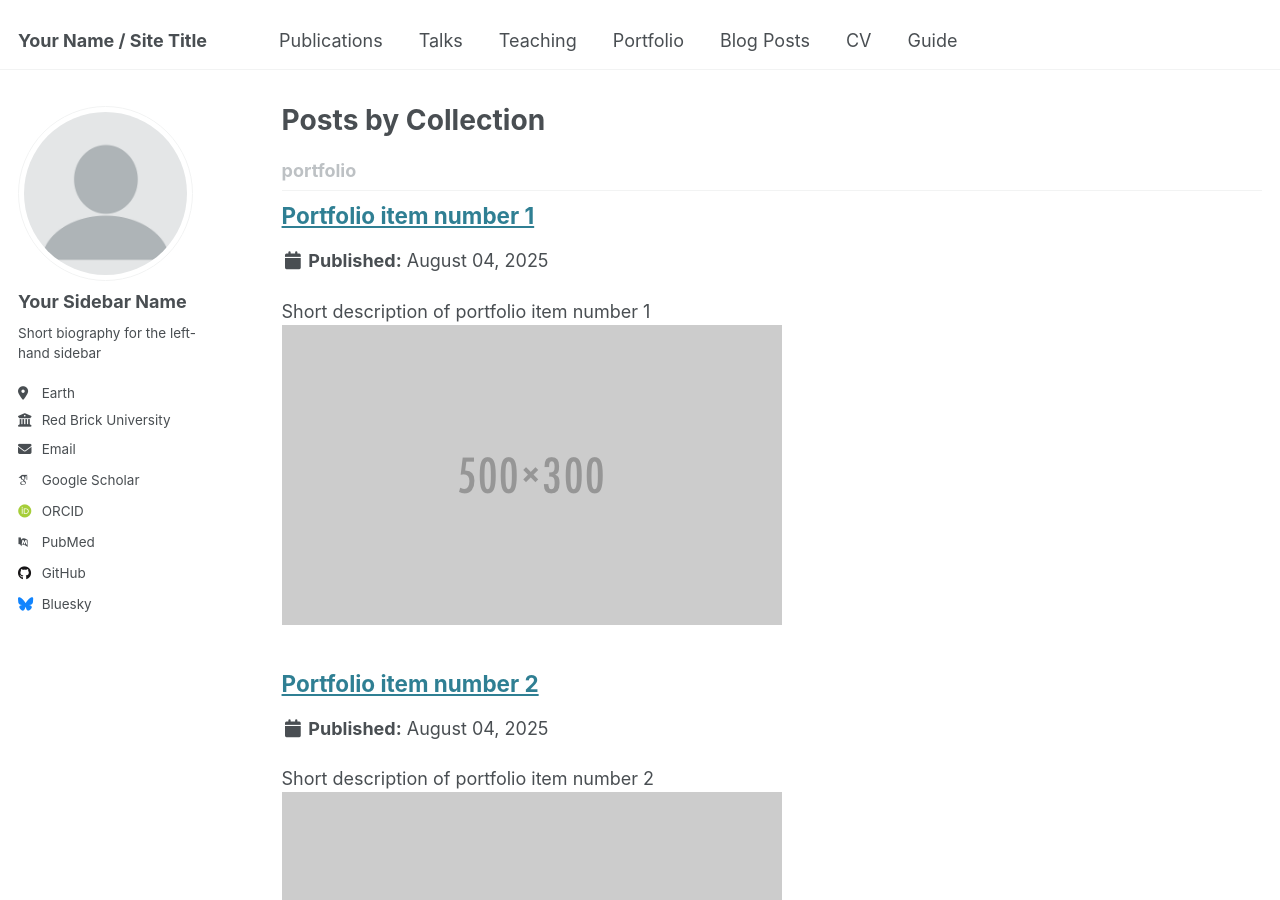
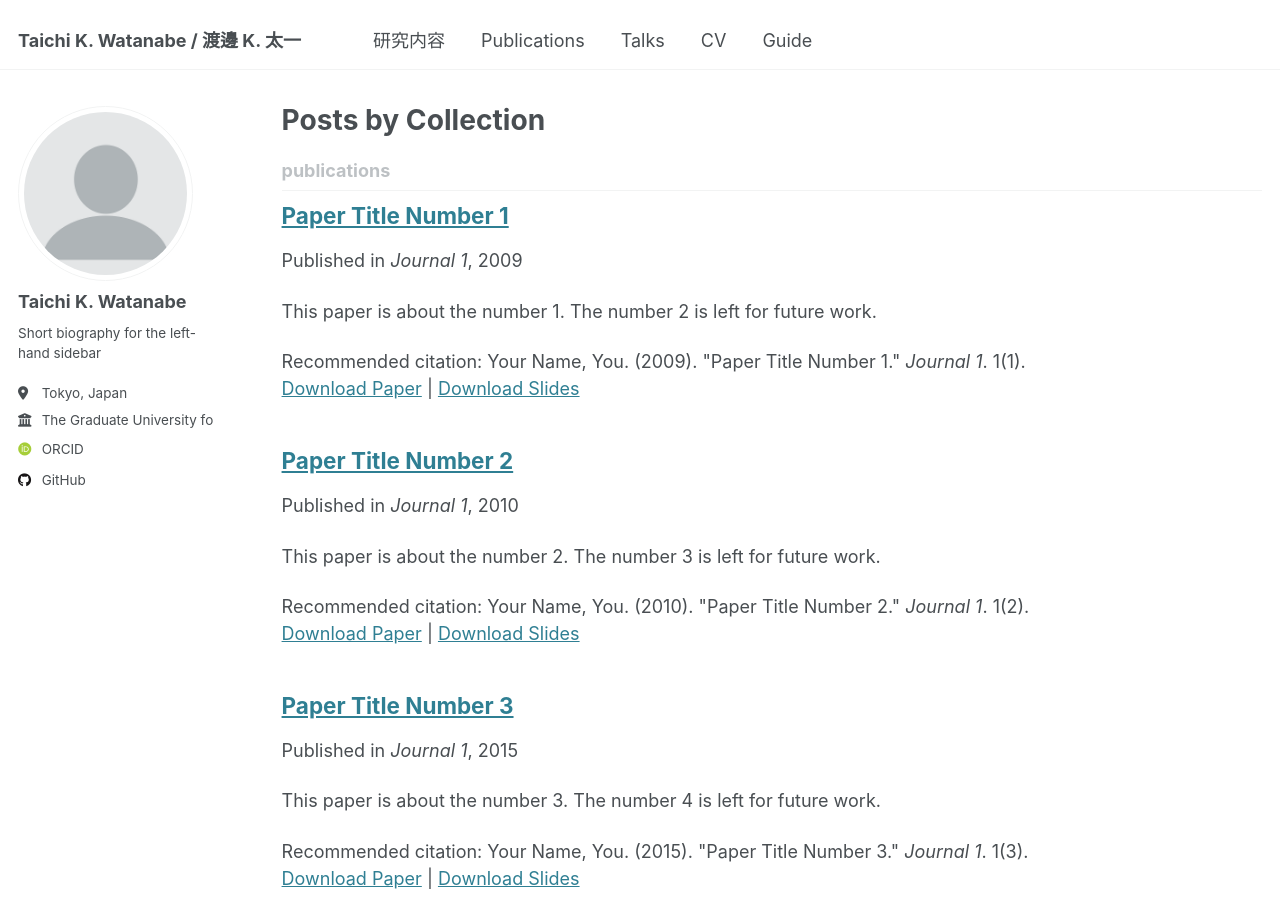
Before and after one commit to WatanabeTK-astrocat/watanabetk-astrocat.github.io, a Jekyll site: the page built from _pages/collection-archive.html, in a window 1280 px wide and 900 px high. Built offline with Jekyll 4.4.1, drawn with Linux system fonts in a browser that asks for light colours; some web fonts are replaced; some of the changed text lies outside the part shown.

Commit message:
remove portfolio and add minimum data

```diff
--- a/_config.yml
+++ b/_config.yml
@@ -9,11 +9,11 @@
 # Basic Site Settings
 locale                   : "en-US"
 site_theme               : "default"
-title                    : "Your Name / Site Title"
+title                    : "Taichi K. Watanabe / 渡邊 K. 太一"
 title_separator          : "-"
-name                     : &name "Your Name"
+name                     : &name "Taichi K. Watanabe"
 description              : &description "personal description"
-url                      : https://academicpages.github.io # the base hostname & protocol for your site e.g. "https://[your GitHub username].github.io"
+url                      : https://watanabetk-astrocat.github.io # the base hostname & protocol for your site e.g. "https://[your GitHub username].github.io"
 baseurl                  : "" # the subpath of your site, e.g. "/blog"
 repository               : "academicpages/academicpages.github.io"
 
@@ -23,21 +23,21 @@ repository               : "academicpages/academicpages.github.io"
 author:
   # Biographic information
   avatar           : "profile.png"
-  name             : "Your Sidebar Name"
+  name             : "Taichi K. Watanabe"
   pronouns         : # example: "she/her"
   bio              : "Short biography for the left-hand sidebar"
-  location         : "Earth"
-  employer         : "Red Brick University"
+  location         : "Tokyo, Japan"
+  employer         : "The Graduate University for Advanced Studies, SOKENDAI / National Observatiory of Japan"
   uri              : # URL
-  email            : "none@example.org"
+  email            : #"none@example.org"
 
   # Academic websites
   arxiv            : # URL - Update with the correct link to your profile
-  googlescholar    : "https://scholar.google.com/citations?user=PS_CX0AAAAAJ"
+  googlescholar    : #"https://scholar.google.com/citations?user=PS_CX0AAAAAJ"
   impactstory      : # URL
-  orcid            : "http://orcid.org/yourorcidurl"
+  orcid            : "https://orcid.org/0009-0008-2465-4005"
   semantic         : # URL
-  pubmed           : "https://www.ncbi.nlm.nih.gov/pubmed/?term=john+snow"
+  pubmed           : # "https://www.ncbi.nlm.nih.gov/pubmed/?term=john+snow"
   researchgate     : # URL
   scopus           : # URL
 
@@ -45,12 +45,12 @@ author:
   bitbucket        : # Username - Update with your username on the site
   codepen          : # Username
   dribbble         : # Username
-  github           : "academicpages"
+  github           : "WatanabeTK-astrocat"
   kaggle           : # Username
   stackoverflow    : # User number or user number and name (i.e., use "1" or "1/jeff-atwood")
 
   # Social media
-  bluesky          : "bsky.app" # Replace this with you Bluesky username
+  bluesky          : #"bsky.app" # Replace this with you Bluesky username
   facebook         : # Username
   flickr           : # Username
   foursquare       : # Username
@@ -219,9 +219,6 @@ collections:
   publications:
     output: true
     permalink: /:collection/:path/
-  portfolio:
-    output: true
-    permalink: /:collection/:path/
   talks:
     output: true
     permalink: /:collection/:path/
@@ -265,15 +262,6 @@ defaults:
       author_profile: true
       share: true
       comments: true
-  # _portfolio
-  - scope:
-      path: ""
-      type: portfolio
-    values:
-      layout: single
-      author_profile: true
-      share: true
-      comment: true
   # _talks
   - scope:
       path: ""
--- a/_data/navigation.yml
+++ b/_data/navigation.yml
@@ -5,21 +5,15 @@
 # prevent it from being included in the site.
 
 main:
+  - title: "研究内容"
+    url: /research/
+
   - title: "Publications"
     url: /publications/
 
   - title: "Talks"
     url: /talks/
 
-  - title: "Teaching"
-    url: /teaching/
-
-  - title: "Portfolio"
-    url: /portfolio/
-
-  - title: "Blog Posts"
-    url: /year-archive/
-
   - title: "CV"
     url: /cv/
 
--- /dev/null
+++ b/_pages/research.md
@@ -0,0 +1,7 @@
+---
+title: "研究内容"
+sitemap: false
+permalink: /research.html
+---
+
+test
--- a/_portfolio/portfolio-1.md
+++ /dev/null
@@ -1,7 +0,0 @@
----
-title: "Portfolio item number 1"
-excerpt: "Short description of portfolio item number 1<br/><img src='/images/500x300.png'>"
-collection: portfolio
----
-
-This is an item in your portfolio. It can be have images or nice text. If you name the file .md, it will be parsed as markdown. If you name the file .html, it will be parsed as HTML.
--- a/_portfolio/portfolio-2.html
+++ /dev/null
@@ -1,7 +0,0 @@
----
-title: "Portfolio item number 2"
-excerpt: "Short description of portfolio item number 2 <br/><img src='/images/500x300.png'>"
-collection: portfolio
----
-
-This is an item in your portfolio. It can be have images or nice text. If you name the file .md, it will be parsed as markdown. If you name the file .html, it will be parsed as HTML.
```
Also changed, not shown: _pages/portfolio.html (deleted, +0 -13 lines).
